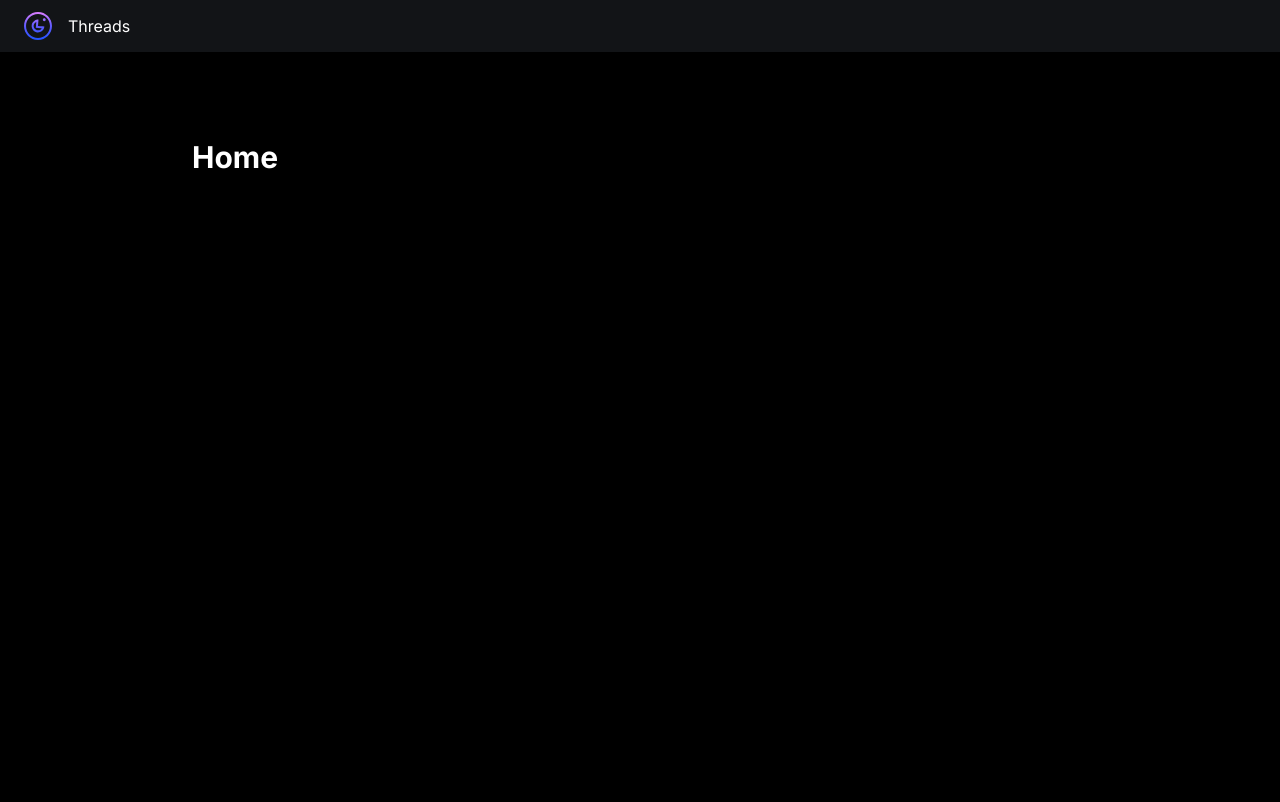
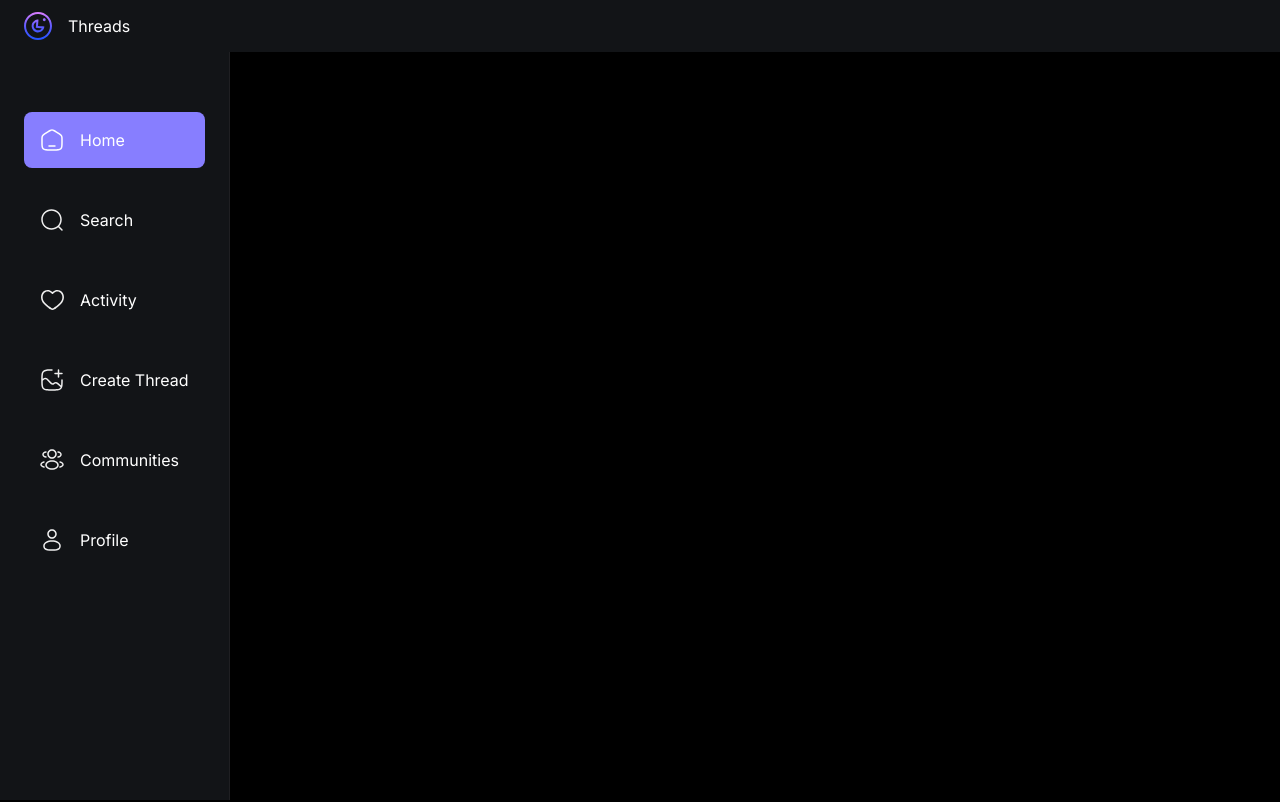
Before and after one commit to nelsonlho/tweads, a Next.js app: page / in a window 1280 px wide. Shown: the top 802 px of the page. Built offline with nearby package versions, Linux system fonts and the light colour scheme; no server answers.

Commit message:
added left and bottom bars

```diff
--- a/components/shared/Bottombar.tsx
+++ b/components/shared/Bottombar.tsx
@@ -1,9 +1,45 @@
+'use client';
+
+import { sidebarLinks } from '@/constants';
+import Image from 'next/image';
+import Link from 'next/link';
+import { usePathname, useRouter } from 'next/navigation';
 import React from 'react';
 
 type Props = {};
 
 const Bottombar = (props: Props) => {
-  return <div>Bottombar</div>;
+  const router = useRouter();
+  const pathname = usePathname();
+
+  return (
+    <section className="bottombar">
+      <div className="bottombar_container">
+        {sidebarLinks.map((link) => {
+          const isActive =
+            (pathname.includes(link.route) && link.route.length > 1) ||
+            pathname === link.route;
+          return (
+            <Link
+              href={link.route}
+              key={link.label}
+              className={`bottombar_link ${isActive && 'bg-primary-500'}`}
+            >
+              <Image
+                src={link.imgURL}
+                alt={link.label}
+                width={24}
+                height={24}
+              />
+              <p className="text-subtle-medium text-light-1 max-sm:hidden">
+                {link.label.split(/\s+/)[0]}
+              </p>
+            </Link>
+          );
+        })}
+      </div>
+    </section>
+  );
 };
 
 export default Bottombar;
--- a/components/shared/Leftbar.tsx
+++ b/components/shared/Leftbar.tsx
@@ -1,9 +1,59 @@
+'use client';
+
+import { sidebarLinks } from '@/constants';
+import Image from 'next/image';
+import Link from 'next/link';
 import React from 'react';
+import { usePathname, useRouter } from 'next/navigation';
+import { SignOutButton, SignedIn } from '@clerk/nextjs';
 
 type Props = {};
 
 const Leftbar = (props: Props) => {
-  return <div>Leftbar</div>;
+  const router = useRouter();
+  const pathname = usePathname();
+
+  return (
+    <section className="custom-scrollbar leftsidebar">
+      <div className="flex w-full flex-1 flex-col gap-6 px-6">
+        {sidebarLinks.map((link) => {
+          const isActive =
+            (pathname.includes(link.route) && link.route.length > 1) ||
+            pathname === link.route;
+          return (
+            <Link
+              href={link.route}
+              key={link.label}
+              className={`leftsidebar_link ${isActive && 'bg-primary-500'}`}
+            >
+              <Image
+                src={link.imgURL}
+                alt={link.label}
+                width={24}
+                height={24}
+              />
+              <p className="text-light-1 max-lg:hidden">{link.label}</p>
+            </Link>
+          );
+        })}
+      </div>
+      <div className="mt-10 px-6">
+        <SignedIn>
+          <SignOutButton signOutCallback={() => router.push('/sign-in')}>
+            <div className="flex cursor-pointer gap-4 p-4">
+              <Image
+                src="/assets/logout.svg"
+                alt="logout"
+                width={24}
+                height={24}
+              />
+              <p className="text-light-1 max-lg:hidden">Logout</p>
+            </div>
+          </SignOutButton>
+        </SignedIn>
+      </div>
+    </section>
+  );
 };
 
 export default Leftbar;
--- a/components/shared/Topbar.tsx
+++ b/components/shared/Topbar.tsx
@@ -19,7 +19,7 @@
             <SignOutButton>
               <div className="flex cursor-pointer">
                 <Image
-                  src="/assets/logoutt.png"
+                  src="/assets/logout.svg"
                   alt="logout"
                   width={24}
                   height={24}
@@ -28,7 +28,13 @@
             </SignOutButton>
           </SignedIn>
         </div>
-        <OrganizationSwitcher />
+        <OrganizationSwitcher
+          appearance={{
+            elements: {
+              organizationSwitcherTrigger: 'px-2 py-4',
+            },
+          }}
+        />
       </div>
     </nav>
   );
--- /dev/null
+++ b/constants/index.ts
@@ -0,0 +1,44 @@
+export const sidebarLinks = [
+  {
+    imgURL: '/assets/home.svg',
+    route: '/',
+    label: 'Home',
+  },
+  {
+    imgURL: '/assets/search.svg',
+    route: '/search',
+    label: 'Search',
+  },
+  {
+    imgURL: '/assets/heart.svg',
+    route: '/activity',
+    label: 'Activity',
+  },
+  {
+    imgURL: '/assets/create.svg',
+    route: '/create-thread',
+    label: 'Create Thread',
+  },
+  {
+    imgURL: '/assets/community.svg',
+    route: '/communities',
+    label: 'Communities',
+  },
+  {
+    imgURL: '/assets/user.svg',
+    route: '/profile',
+    label: 'Profile',
+  },
+];
+
+export const profileTabs = [
+  { value: 'threads', label: 'Threads', icon: '/assets/reply.svg' },
+  { value: 'replies', label: 'Replies', icon: '/assets/members.svg' },
+  { value: 'tagged', label: 'Tagged', icon: '/assets/tag.svg' },
+];
+
+export const communityTabs = [
+  { value: 'threads', label: 'Threads', icon: '/assets/reply.svg' },
+  { value: 'members', label: 'Members', icon: '/assets/members.svg' },
+  { value: 'requests', label: 'Requests', icon: '/assets/request.svg' },
+];
```
